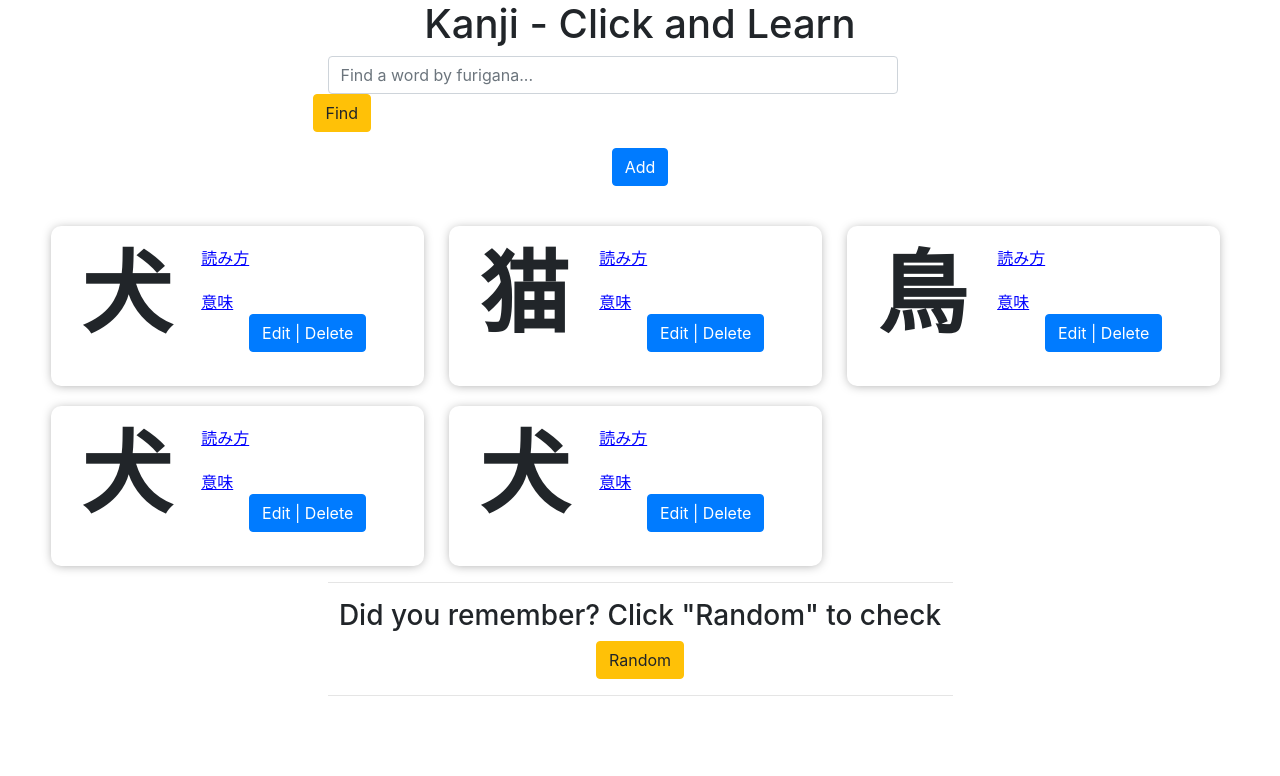
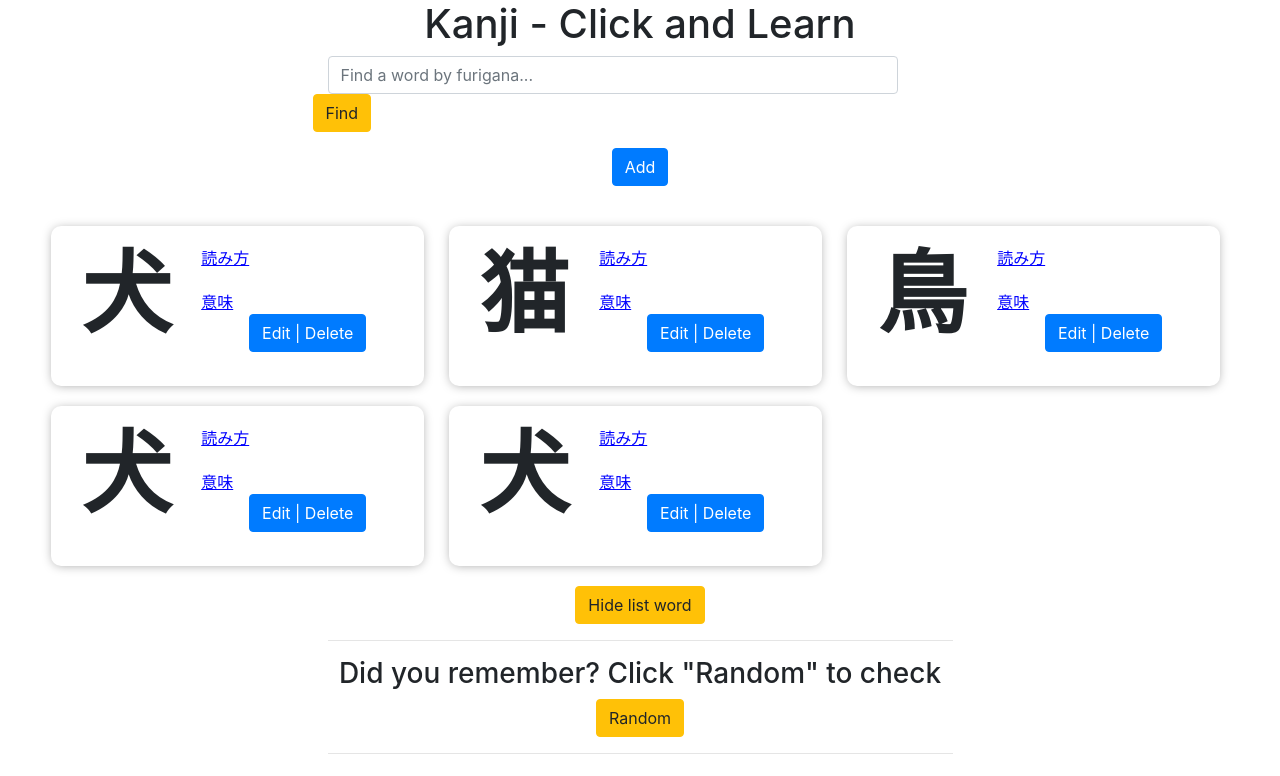
Before and after one commit to piapip/jdict, a React (Create React App) app: page / in a window 1280 px wide. Shown: the top 776 px of the page. Built offline with nearby package versions, Linux system fonts and the light colour scheme.

Commit message:
Thêm nút hiển thị ds từ

```diff
--- a/src/component/showWord/ShowWord.css
+++ b/src/component/showWord/ShowWord.css
@@ -3,3 +3,8 @@
     flex: auto;
     padding-left: 2.5%;
 }
+
+.button-show {
+    margin-top: 20px;
+    /*width: 50%;*/
+}
--- a/src/component/showWord/ShowWord.js
+++ b/src/component/showWord/ShowWord.js
@@ -1,25 +1,44 @@
-import React, { Component } from 'react';
+import React, {Component} from 'react';
 import Word from "./Word";
+import {Button} from 'reactstrap';
 import './ShowWord.css'
 
 class ShowWord extends Component {
+  constructor(props) {
+    super(props);
+    this.state = {
+      showListWord: true
+    }
+  }
+
+  handleShowListWord = () => {
+    this.setState({showListWord: !this.state.showListWord})
+  }
 
   render() {
     const {dictionary} = this.props;
     return (
-      <div style={styles.container} >
-        {/* Hien thi tu o day */}
+      <div>
         {
-          dictionary.map((item, index) => {
-            return (
-              <Word word={item} key={index}
-              editWord = {this.props.editWord}
-              deleteWord = {this.props.deleteWord}/>
-            )
-          })
+          this.state.showListWord &&
+          <div style={styles.container}>
+            {
+              dictionary.map((item, index) => {
+                return (
+                  <Word word={item} key={index}
+                        editWord={this.props.editWord}
+                        deleteWord={this.props.deleteWord}/>
+                )
+              })
+            }
+          </div>
         }
-
-
+        {/*<button style={styles.button} onClick={this.handleShowListWord.bind(this)}>List word</button>*/}
+        <Button
+          className="button-show" color="warning"
+          onClick={this.handleShowListWord.bind(this)}>
+          {this.state.showListWord ? 'Hide list word' : 'List word'}
+        </Button>
       </div>
     );
   }
@@ -37,4 +56,12 @@ const styles = {
     marginRight: '2%',
     marginTop: 20,
   },
+  button: {
+    width: '50%',
+    height: 35,
+    backgroundColor: '#ffc107',
+    marginTop: 20,
+    borderRadius: 10,
+  }
+
 };
```
